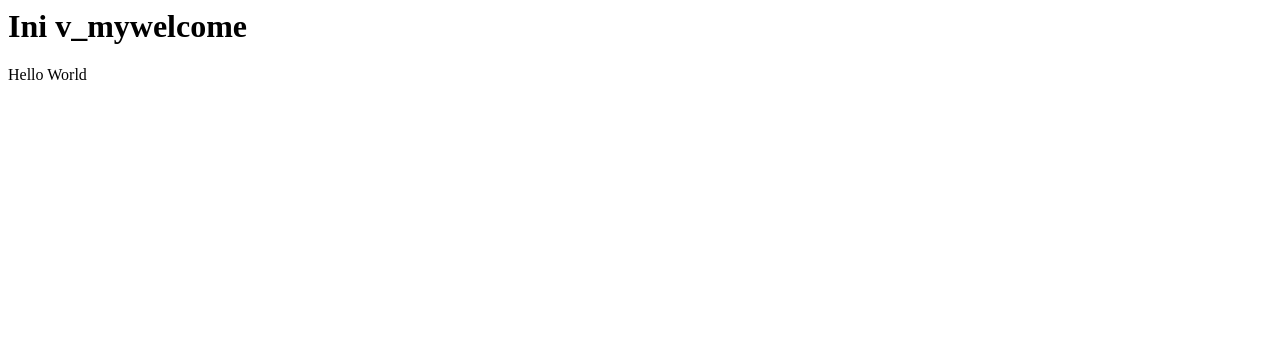
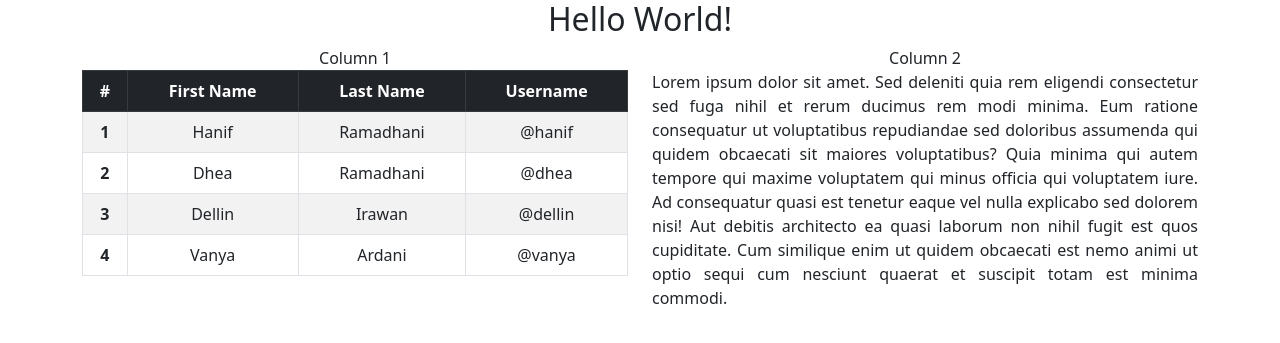
Before and after one commit to hnfrmdhni/SI, a CodeIgniter app: page /database/ in a window 1280 px wide. Shown: the top 343 px of the page. Run offline with CodeIgniter, Linux system fonts and the light colour scheme.

Commit message:
Add Bootstrap

```diff
--- a/application/views/v_mywelcome.php
+++ b/application/views/v_mywelcome.php
@@ -1,2 +1,80 @@
-<h1>Ini v_mywelcome</h1>
-Hello World
+<!DOCTYPE html>
+<html lang="en">
+
+<head>
+    <meta charset="UTF-8">
+    <meta http-equiv="X-UA-Compatible" content="IE=edge">
+    <meta name="viewport" content="width=device-width, initial-scale=1.0">
+    <title>Sistem Informasi</title>
+    <link href="https://cdn.jsdelivr.net/npm/bootstrap@5.2.1/dist/css/bootstrap.min.css" rel="stylesheet"
+        integrity="sha384-iYQeCzEYFbKjA/T2uDLTpkwGzCiq6soy8tYaI1GyVh/UjpbCx/TYkiZhlZB6+fzT" crossorigin="anonymous">
+</head>
+
+<body>
+    <script src="https://cdn.jsdelivr.net/npm/@popperjs/core@2.11.6/dist/umd/popper.min.js"
+        integrity="sha384-oBqDVmMz9ATKxIep9tiCxS/Z9fNfEXiDAYTujMAeBAsjFuCZSmKbSSUnQlmh/jp3" crossorigin="anonymous">
+    </script>
+    <script src="https://cdn.jsdelivr.net/npm/bootstrap@5.2.1/dist/js/bootstrap.min.js"
+        integrity="sha384-7VPbUDkoPSGFnVtYi0QogXtr74QeVeeIs99Qfg5YCF+TidwNdjvaKZX19NZ/e6oz" crossorigin="anonymous">
+    </script>
+    <h2 align="center">Hello World!</h2>
+
+    <div class="container text-center">
+        <div class="row">
+            <div class="col">
+                Column 1
+                <table class="table table-hover table-bordered table-striped">
+                    <thead class="table-dark">
+                        <tr>
+                            <th scope=" col">#</th>
+                            <th scope="col">First Name</th>
+                            <th scope="col">Last Name</th>
+                            <th scope="col">Username</th>
+                        </tr>
+                    </thead>
+                    <tbody>
+                        <tr>
+                            <th scope="row">1</th>
+                            <td>Hanif</td>
+                            <td>Ramadhani</td>
+                            <td>@hanif</td>
+                        </tr>
+                        <tr>
+                            <th scope="row">2</th>
+                            <td>Dhea</td>
+                            <td>Ramadhani</td>
+                            <td>@dhea</td>
+                        </tr>
+                        <tr>
+                            <th scope="row">3</th>
+                            <td>Dellin</td>
+                            <td>Irawan</td>
+                            <td>@dellin</td>
+                        </tr>
+                        <tr>
+                            <th scope="row">4</th>
+                            <td>Vanya</td>
+                            <td>Ardani</td>
+                            <td>@vanya</td>
+                        </tr>
+                    </tbody>
+                </table>
+            </div>
+            <div class="col">
+                Column 2
+                <p align="justify">
+                    Lorem ipsum dolor sit amet. Sed deleniti quia rem eligendi consectetur sed fuga nihil et rerum
+                    ducimus rem modi minima. Eum ratione consequatur ut voluptatibus repudiandae sed doloribus assumenda
+                    qui quidem obcaecati sit maiores voluptatibus? Quia minima qui autem tempore qui maxime voluptatem
+                    qui minus officia qui voluptatem iure.
+                    Ad consequatur quasi est tenetur eaque vel nulla explicabo sed dolorem nisi! Aut debitis architecto
+                    ea quasi laborum non nihil fugit est quos cupiditate. Cum similique enim ut quidem obcaecati est
+                    nemo animi ut optio sequi cum nesciunt quaerat et suscipit totam est minima commodi.
+                </p>
+            </div>
+        </div>
+    </div>
+    </div>
+</body>
+
+</html>
```
Also changed, not shown: index.html (deleted, +0 -23 lines).
